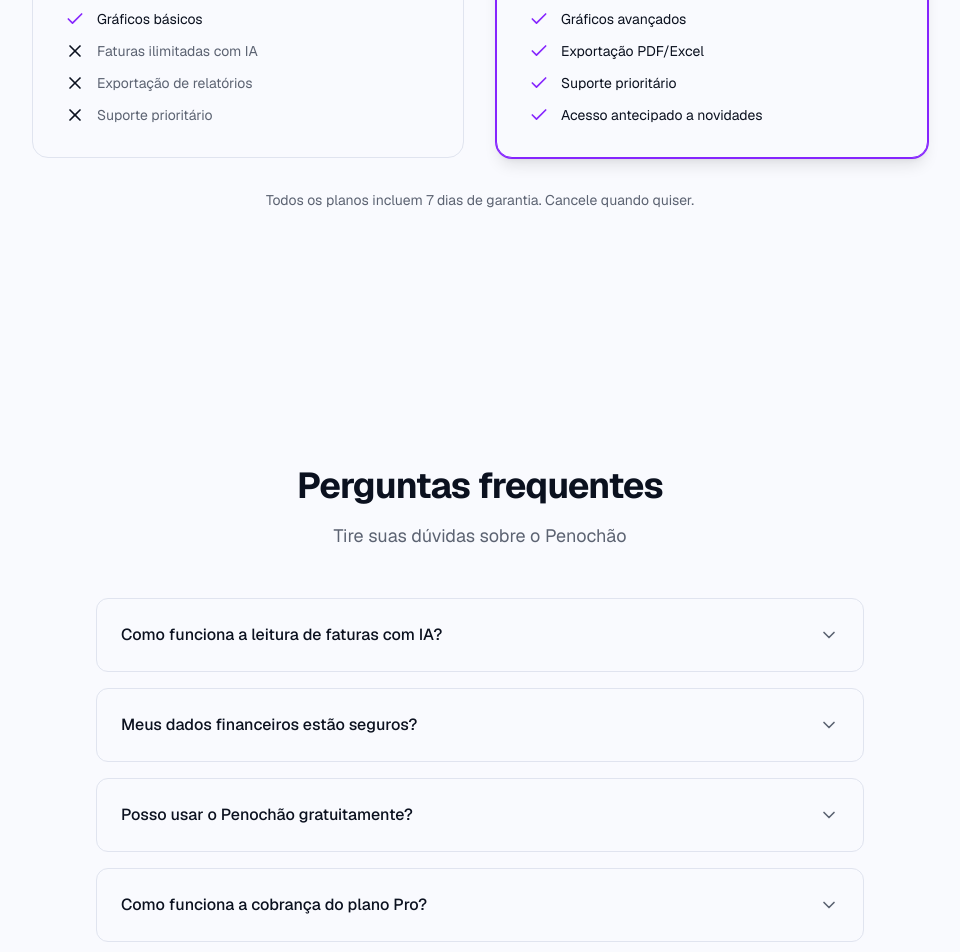
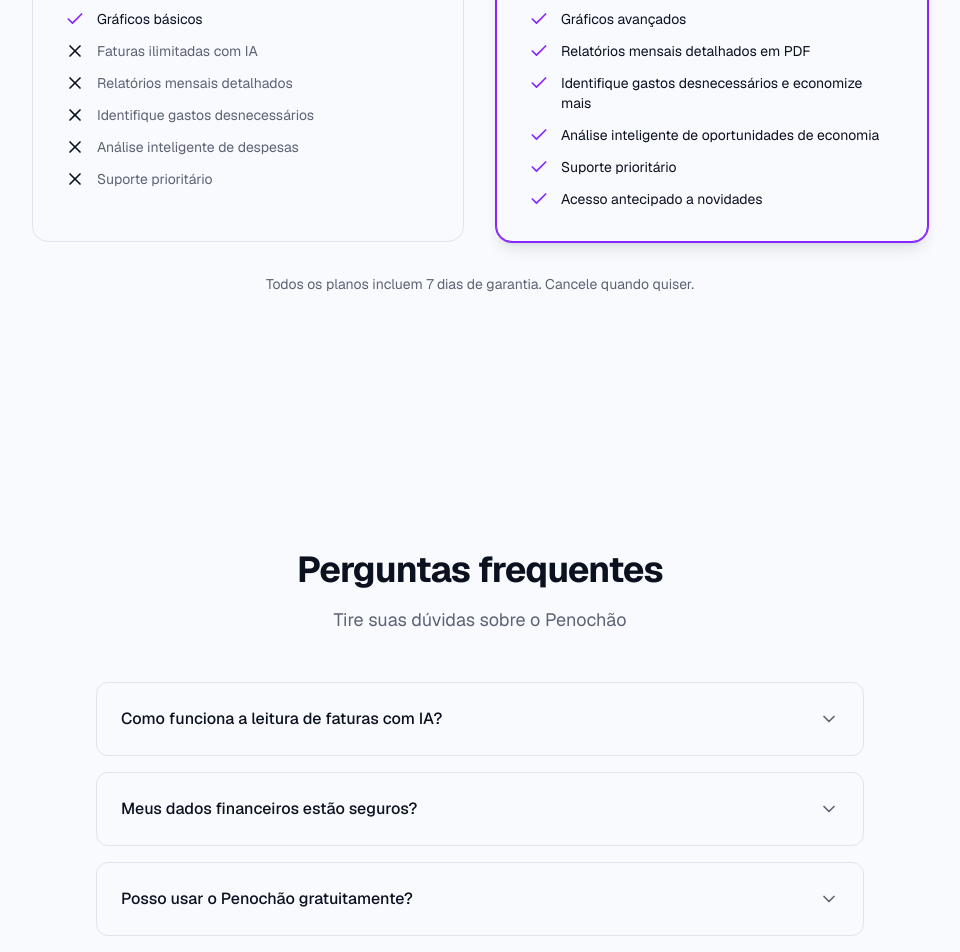
Before and after one commit to rigote/penochao, a Next.js app: page / in a window 1280 px wide. Shown: the part 2680-3632 px from the top of the page, without its empty margins (160-1120 px from the left). Built offline with nearby package versions, Linux system fonts and the light colour scheme; no server answers.

Commit message:
feat: Update FAQ and pricing details to reflect new Pro plan features, including detailed monthly reports, identification of unnecessary expenses, and intelligent expense analysis for enhanced user clarity.

```diff
--- a/src/app/components/landing/faq.tsx
+++ b/src/app/components/landing/faq.tsx
@@ -15,7 +15,7 @@
   },
   {
     question: "Posso usar o Penochão gratuitamente?",
-    answer: "Sim! O plano Free oferece todas as funcionalidades essenciais para controlar suas finanças. Você pode fazer upgrade para o Pro quando precisar de recursos avançados como faturas ilimitadas com IA e exportação de relatórios.",
+    answer: "Sim! O plano Free oferece todas as funcionalidades essenciais para controlar suas finanças. Você pode fazer upgrade para o Pro quando precisar de recursos avançados como faturas ilimitadas com IA, relatórios mensais detalhados, identificação de gastos desnecessários com IA e análise inteligente de despesas.",
   },
   {
     question: "Como funciona a cobrança do plano Pro?",
--- a/src/app/components/landing/pricing.tsx
+++ b/src/app/components/landing/pricing.tsx
@@ -21,7 +21,9 @@
       { text: "Até 3 faturas/mês com IA", included: true },
       { text: "Gráficos básicos", included: true },
       { text: "Faturas ilimitadas com IA", included: false },
-      { text: "Exportação de relatórios", included: false },
+      { text: "Relatórios mensais detalhados", included: false },
+      { text: "Identifique gastos desnecessários", included: false },
+      { text: "Análise inteligente de despesas", included: false },
       { text: "Suporte prioritário", included: false },
     ],
     cta: "Começar grátis",
@@ -37,7 +39,9 @@
       { text: "Categorias personalizadas", included: true },
       { text: "Faturas ilimitadas com IA", included: true },
       { text: "Gráficos avançados", included: true },
-      { text: "Exportação PDF/Excel", included: true },
+      { text: "Relatórios mensais detalhados em PDF", included: true },
+      { text: "Identifique gastos desnecessários e economize mais", included: true },
+      { text: "Análise inteligente de oportunidades de economia", included: true },
       { text: "Suporte prioritário", included: true },
       { text: "Acesso antecipado a novidades", included: true },
     ],
```
